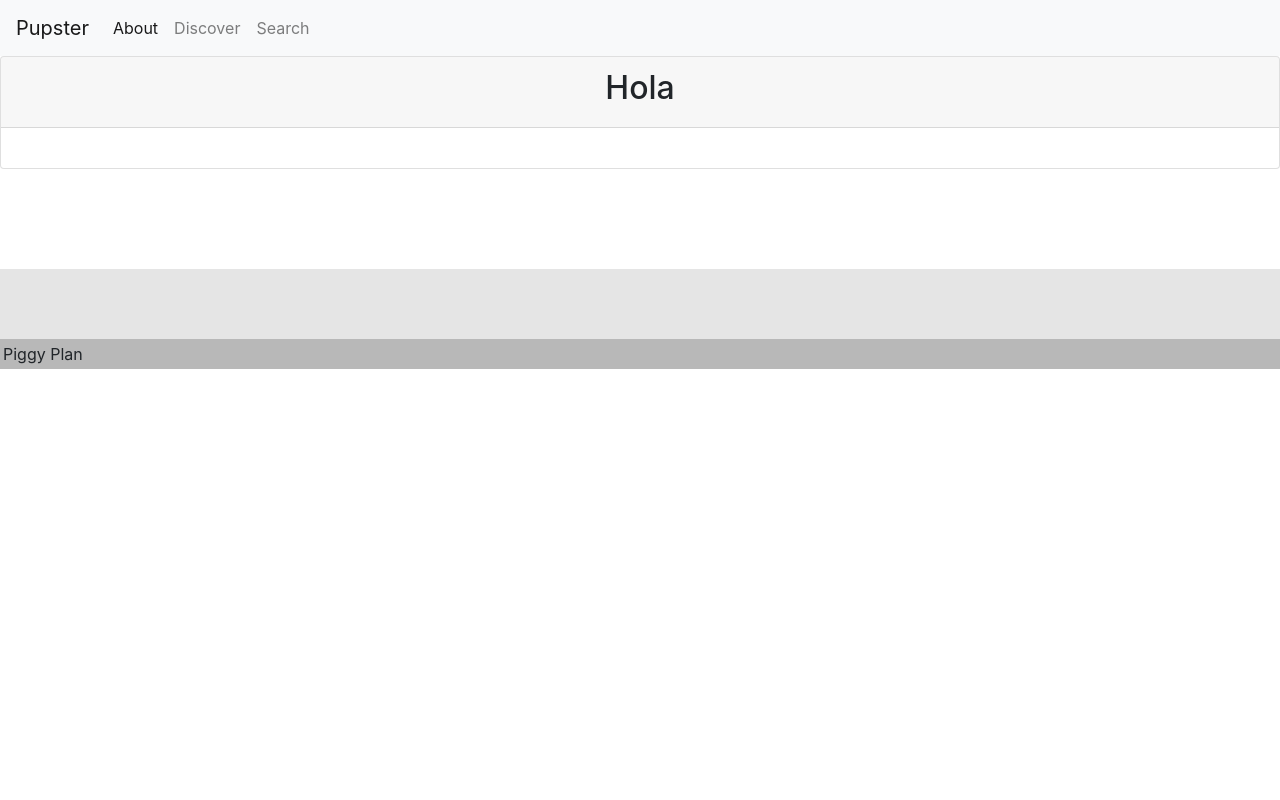
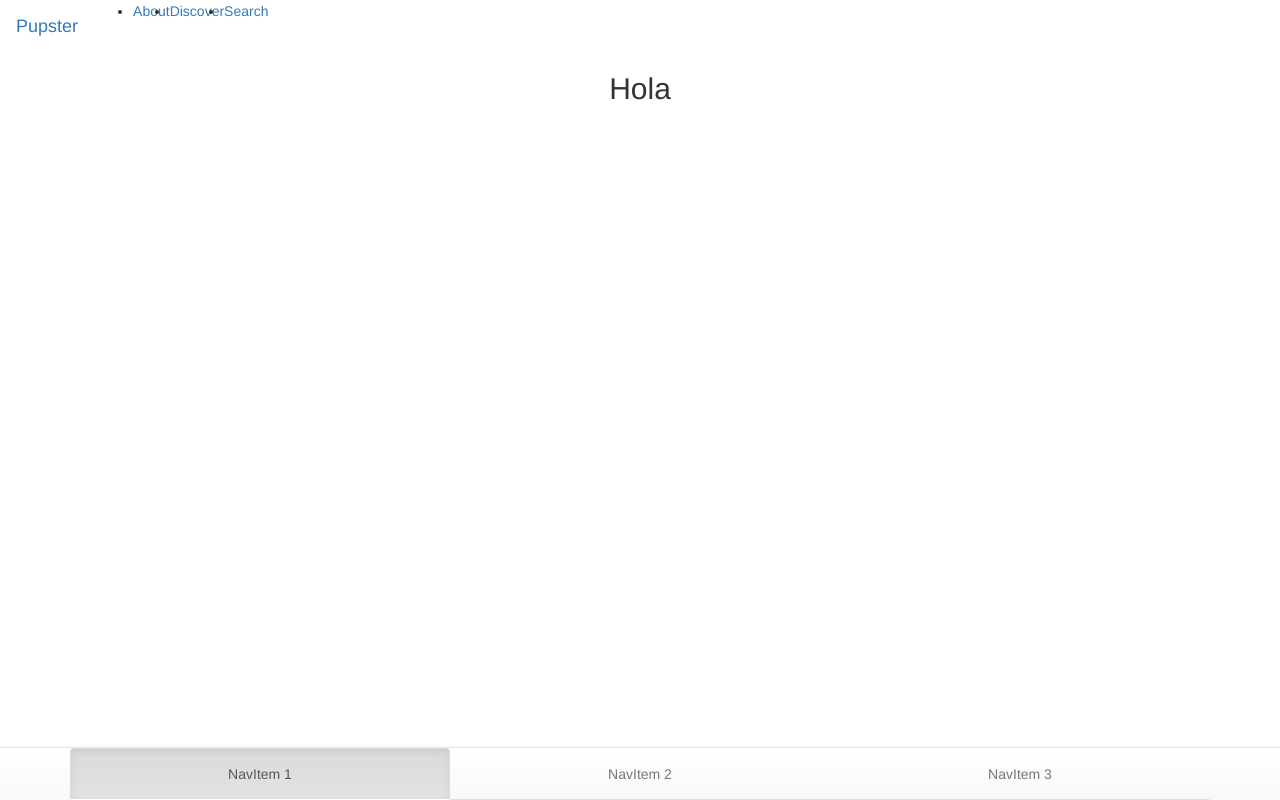
Before and after one commit to jav90/piggy-bank, a React (Create React App) app in the folder piggy-bank/: page / in a window 1280 px wide. Built offline with nearby package versions, Linux system fonts and the light colour scheme.

Commit message:
added react bootstrap and footer

```diff
--- a/piggy-bank/package.json
+++ b/piggy-bank/package.json
@@ -4,6 +4,7 @@
   "private": true,
   "dependencies": {
     "react": "^16.4.2",
+    "react-bootstrap": "^0.32.4",
     "react-dom": "^16.4.2",
     "react-router-dom": "^4.3.1",
     "react-scripts": "1.1.5"
--- a/piggy-bank/public/index.html
+++ b/piggy-bank/public/index.html
@@ -20,7 +20,15 @@
       Learn how to configure a non-root public URL by running `npm run build`.
     -->
     <title>React App</title>
-    <link rel="stylesheet" href="https://stackpath.bootstrapcdn.com/bootstrap/4.1.2/css/bootstrap.min.css" integrity="sha384-Smlep5jCw/wG7hdkwQ/Z5nLIefveQRIY9nfy6xoR1uRYBtpZgI6339F5dgvm/e9B" crossorigin="anonymous">
+
+    <!-- Start of react-bootstrap -->
+    <!-- Latest compiled and minified CSS -->
+    <link rel="stylesheet" href="https://maxcdn.bootstrapcdn.com/bootstrap/3.3.7/css/bootstrap.min.css" integrity="sha384-BVYiiSIFeK1dGmJRAkycuHAHRg32OmUcww7on3RYdg4Va+PmSTsz/K68vbdEjh4u" crossorigin="anonymous">
+
+    <!-- Optional theme -->
+    <link rel="stylesheet" href="https://maxcdn.bootstrapcdn.com/bootstrap/3.3.7/css/bootstrap-theme.min.css" integrity="sha384-rHyoN1iRsVXV4nD0JutlnGaslCJuC7uwjduW9SVrLvRYooPp2bWYgmgJQIXwl/Sp" crossorigin="anonymous">
+
+    <!-- End of react-bootstrap -->
   </head>
   <body>
     <noscript>
--- a/piggy-bank/src/App.js
+++ b/piggy-bank/src/App.js
@@ -6,6 +6,7 @@ import Profile from "./containers/profile";
 import Settings from "./containers/settings";
 import Navbar from "./components/Navbar";
 import Footer from "./components/Footer";
+import "../node_modules/react-bootstrap/lib"
 import Wrapper from "./components/Wrapper";
 
 const App = () => (
--- a/piggy-bank/src/components/Footer/Footer.js
+++ b/piggy-bank/src/components/Footer/Footer.js
@@ -1,10 +1,27 @@
-import React from "react";
-import "./Footer.css";
+import React from 'react';
+import Navbar from "../../../node_modules/react-bootstrap/lib/Navbar"
+import Nav from "../../../node_modules/react-bootstrap/lib/Nav"
+import NavItem from "../../../node_modules/react-bootstrap/lib/NavItem"
 
-const Footer = () => (
-  <footer className="footer">
-    <span>Piggy Plan</span>
-  </footer>
-);
+const Footer = props => (
+    <div>
+      <Navbar fixedBottom>
+        <Nav bsStyle="tabs"
+          justified
+          activeKey={1}
+          onSelect={key => this.handleSelect(key)}>
+          <NavItem eventKey={1}>
+            NavItem 1
+          </NavItem>
+          <NavItem eventKey={2}>
+            NavItem 2
+          </NavItem>
+          <NavItem eventKey={3}>
+            NavItem 3
+          </NavItem>
+        </Nav>
+      </Navbar>
+    </div>
+  );
 
-export default Footer;
+  export default Footer;
```
